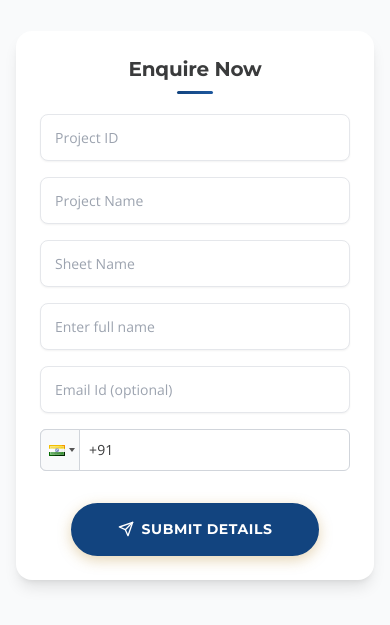
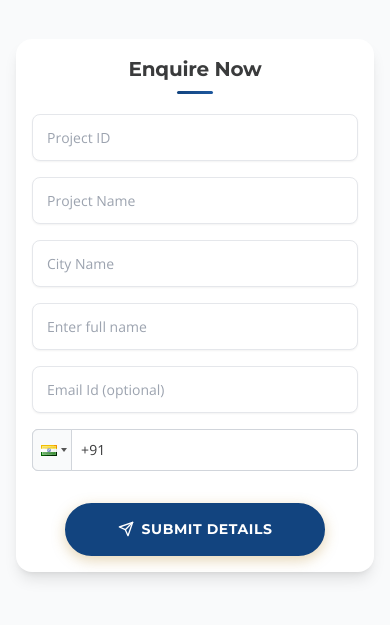
Before and after one commit to vineet-proptiger/form, a Next.js app: page /mirania-evara in a window 390 px wide. Shown: the part 117-742 px from the top of the page. Built offline with nearby package versions, Linux system fonts and the light colour scheme.

Commit message:
refactor: update placeholder text for sheet name input in LeadForm

```diff
--- a/app/mirania-evara/page.js
+++ b/app/mirania-evara/page.js
@@ -36,7 +36,7 @@ export default function Home() {
       {/* <Footer /> */}
       {/* <EnquireModal isOpen={isOpen} setIsOpen={setIsOpen} /> */}
 
-      <div className="bg-white rounded-2xl shadow-lg p-6 w-full max-w-md">
+      <div className="bg-white rounded-2xl shadow-lg p-4 sm:p-6 w-full max-w-md">
         <h2 className="text-xl font-bold text-center mb-2" style={{ fontFamily: 'var(--font-jost), Montserrat, sans-serif' }}>
           Enquire Now
         </h2>
--- a/components/LeadForm.jsx
+++ b/components/LeadForm.jsx
@@ -100,7 +100,7 @@ const LeadForm = ({ formName = 'Hero Form', btnText = 'Submit Details' }) => {
         className={inputClass} style={{ fontFamily: F_SANS }} />
       <input type="text" name="projectName" required placeholder="Project Name" value={formData.projectName} onChange={handleChange}
         className={inputClass} style={{ fontFamily: F_SANS }} />
-      <input type="text" name="sheetName" required placeholder="Sheet Name" value={formData.sheetName} onChange={handleChange}
+      <input type="text" name="sheetName" required placeholder="City Name" value={formData.sheetName} onChange={handleChange}
         className={inputClass} style={{ fontFamily: F_SANS }} />
       {/* <input type="text" name="city" required placeholder="City (e.g. Kolkata)" value={formData.city} onChange={handleChange}
         className={inputClass} style={{ fontFamily: F_SANS }} /> */}
```
